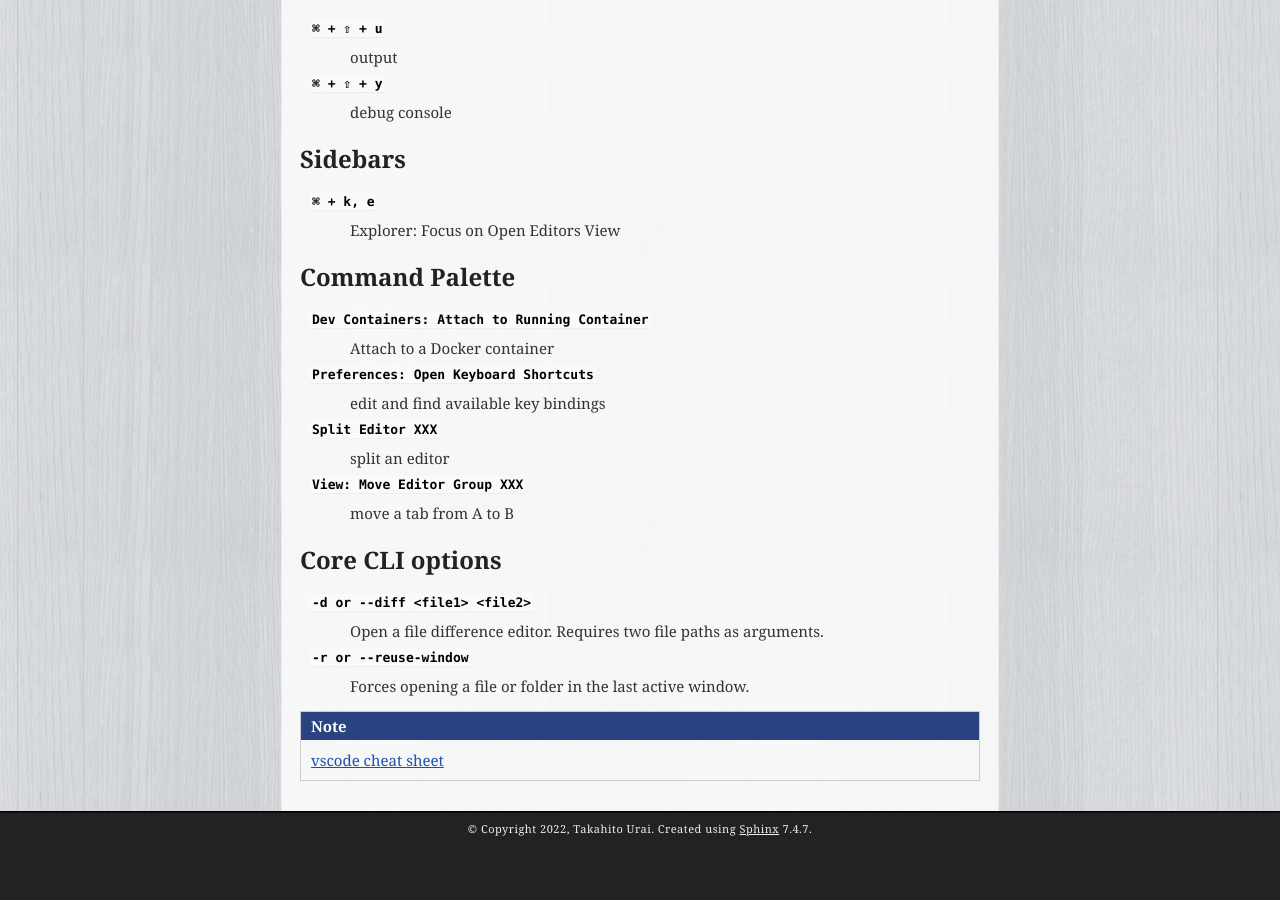
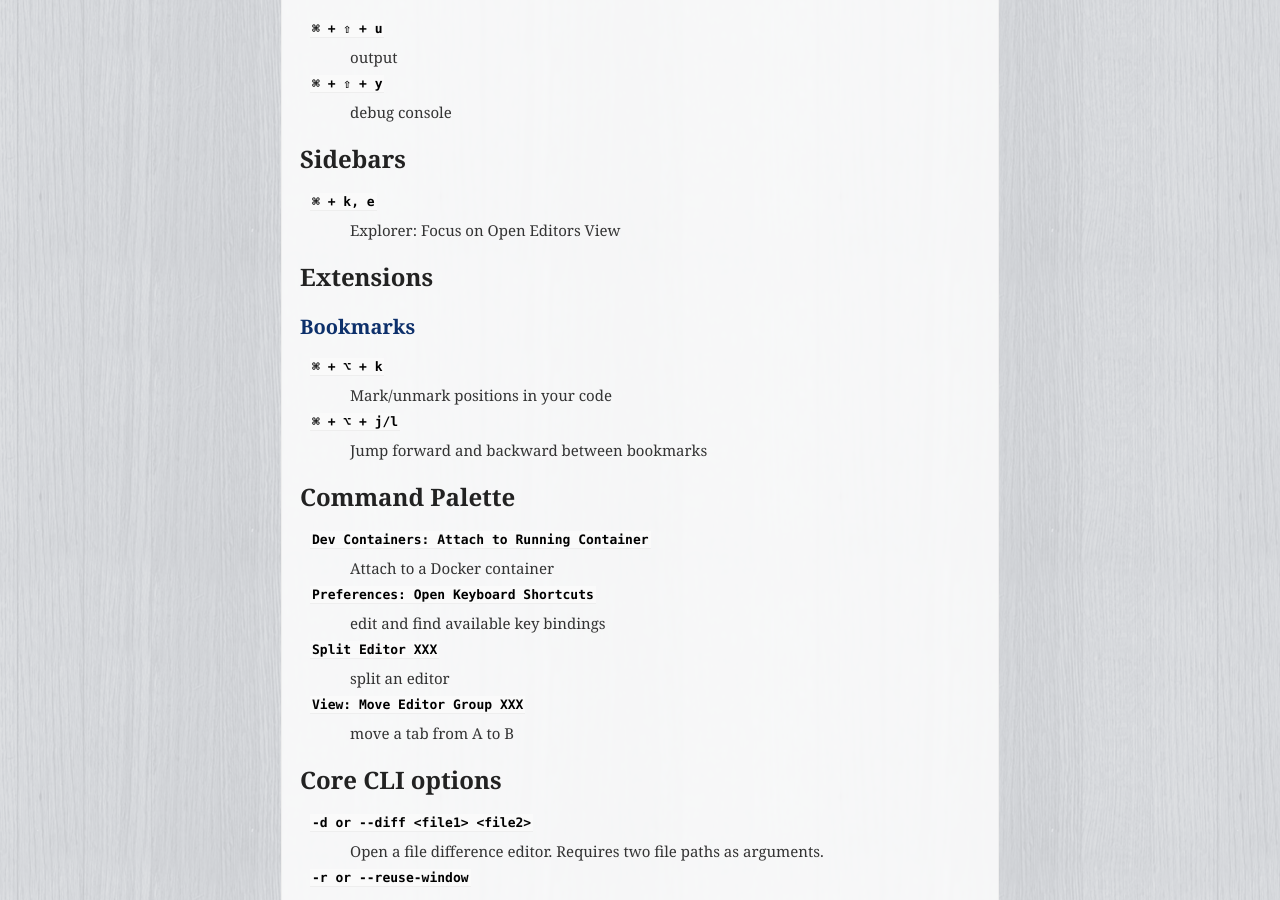
Before and after one commit to uraitakahito/shortcuts, a Sphinx documentation site: the page built from source/vscode.rst, in a window 1280 px wide and 900 px high, scrolled down 1648 px. Built offline with Sphinx 7.4.7, drawn with Linux system fonts in a browser that asks for light colours; before the commit the page ends 2492 px from its top, so only the background shows below that.

Commit message:
Add a shortcut for bookmarks

```diff
--- a/source/vscode.rst
+++ b/source/vscode.rst
@@ -79,7 +79,7 @@ Development
    Copilot Chat
 
 Panel
------
+----------------
 
 ``⌘ + ⇧ + u``
    output
@@ -92,6 +92,19 @@ Sidebars
 
 ``⌘ + k, e``
    Explorer: Focus on Open Editors View
+
+Extensions
+=========================
+
+Bookmarks
+----------------
+
+``⌘ + ⌥ + k``
+   Mark/unmark positions in your code
+
+``⌘ + ⌥ + j/l``
+   Jump forward and backward between bookmarks
+
 
 Command Palette
 =========================
```
